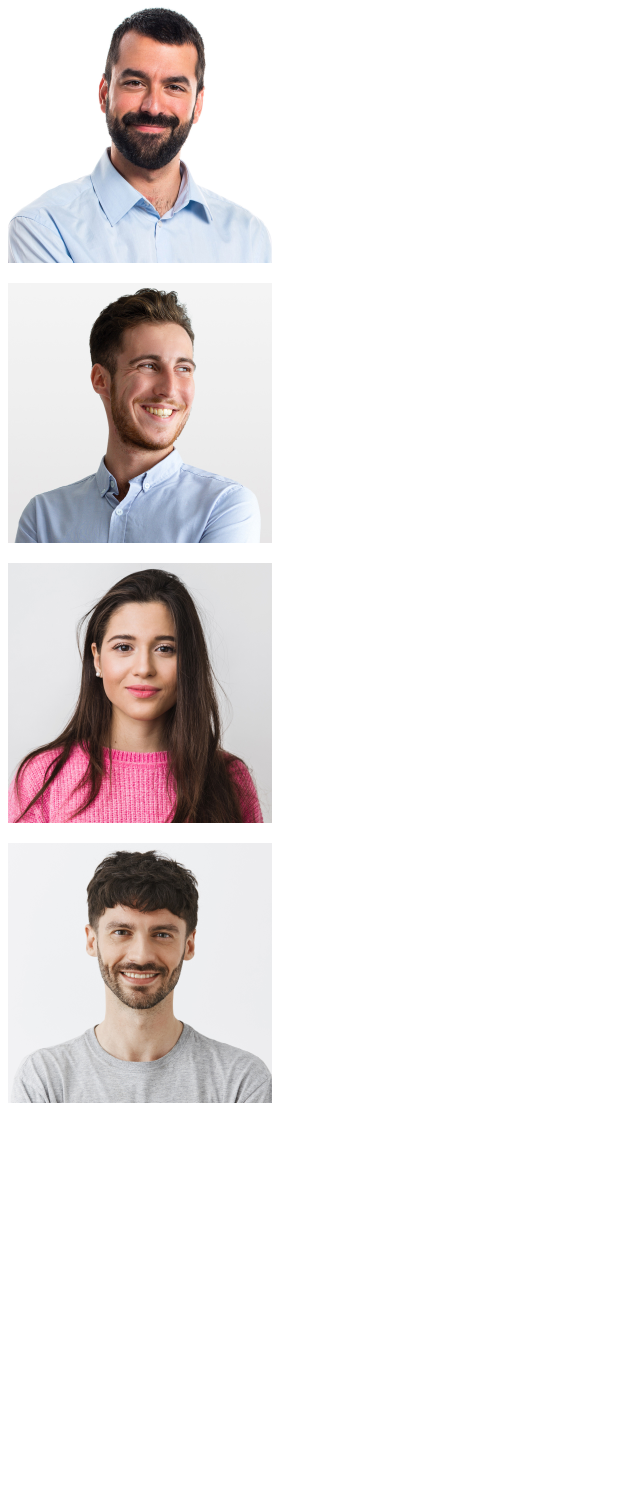
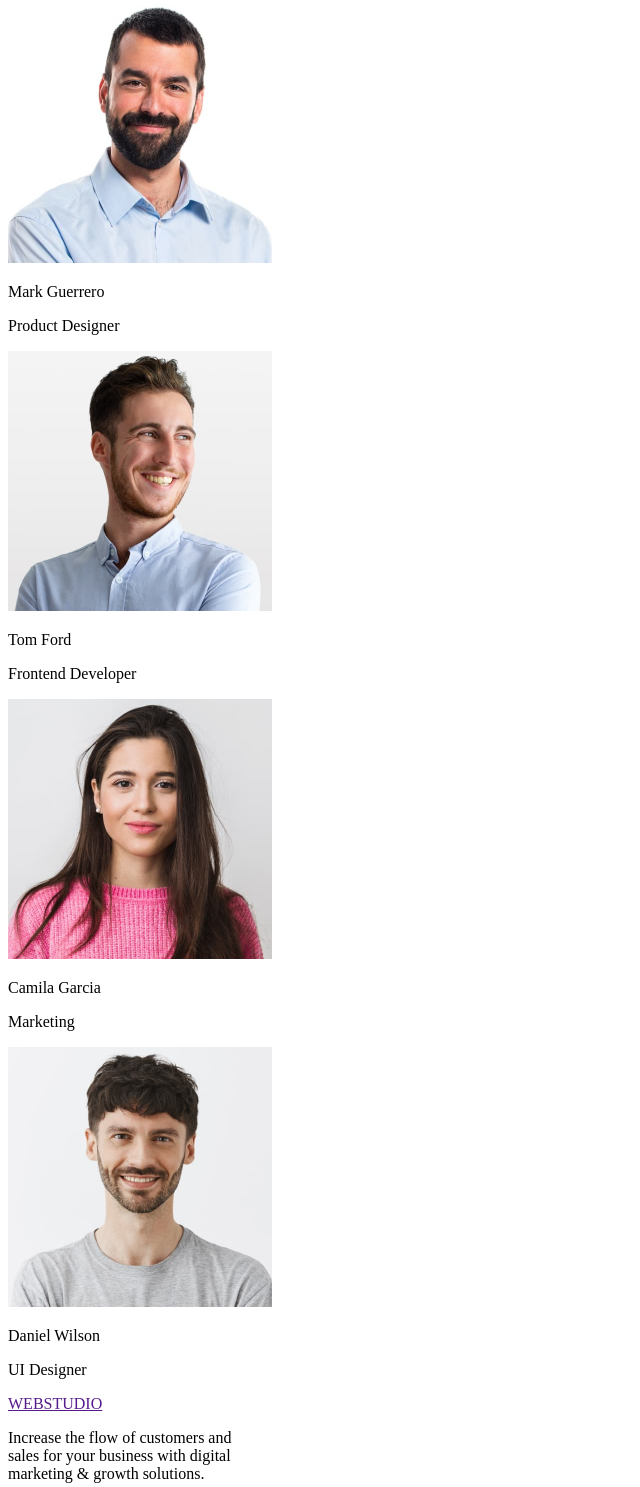
Before and after one commit to Oleksand-Kalinin/goit-markup-hw-01, a plain HTML site: page index.html in a window 1280 px wide. Shown: the part 659-2146 px from the top of the page, without its empty margins (0-640 px from the left). Before the commit the page ends 1782 px from the top, so only its background shows below. Drawn offline with Linux system fonts and the light colour scheme.

Commit message:
optimization image

```diff
--- a/index.html
+++ b/index.html
@@ -60,52 +60,60 @@
       <section>
         <h2>Our Team</h2>
 
-        <article>
+        <div>
           <img
-            src="images/our team/img-1.jpg"
-            alt=""
+            src="images/our-team/img-1.jpg"
+            alt="Mark Guerrero"
             width="264"
             height="260"
           />
-          <p></p>
-          <p></p>
-        </article>
+          <p>Mark Guerrero</p>
+          <p>Product Designer</p>
+        </div>
 
-        <article>
+        <div>
           <img
-            src="images/our team/img-2.jpg"
-            alt=""
+            src="images/our-team/img-2.jpg"
+            alt="Tom Ford"
             width="264"
             height="260"
           />
-          <p></p>
-          <p></p>
-        </article>
+          <p>Tom Ford</p>
+          <p>Frontend Developer</p>
+        </div>
 
-        <article>
+        <div>
           <img
-            src="images/our team/img-3.jpg"
-            alt=""
+            src="images/our-team/img-3.jpg"
+            alt="Camila Garcia"
             width="264"
             height="260"
           />
-          <p></p>
-          <p></p>
-        </article>
+          <p>Camila Garcia</p>
+          <p>Marketing</p>
+        </div>
 
-        <article>
+        <div>
           <img
-            src="images/our team/img-4.jpg"
-            alt=""
+            src="images/our-team/img-4.jpg"
+            alt="Daniel Wilson"
             width="264"
             height="260"
           />
-          <p></p>
-          <p></p>
-        </article>
+          <p>Daniel Wilson</p>
+          <p>UI Designer</p>
+        </div>
       </section>
     </main>
 
-    <footer></footer>
+    <footer>
+      <a href="">WEBSTUDIO</a>
+
+      <p>
+        Increase the flow of customers and <br />
+        sales for your business with digital <br />
+        marketing & growth solutions.
+      </p>
+    </footer>
   </body>
 </html>
```
Also changed, not shown: images/our team/img-1.jpg (deleted), images/our team/img-2.jpg (deleted), images/our team/img-3.jpg (deleted), images/our team/img-4.jpg (deleted), images/our-team/img-1.jpg (added), images/our-team/img-2.jpg (added), images/our-team/img-3.jpg (added), images/our-team/img-4.jpg (added), 1 other file.
